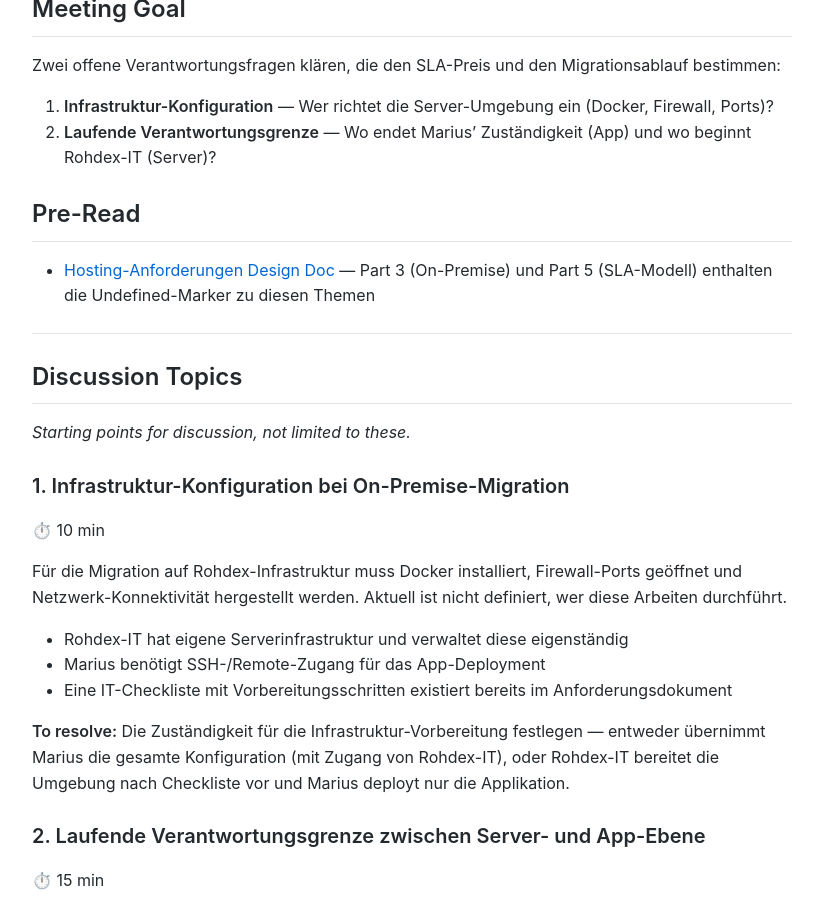
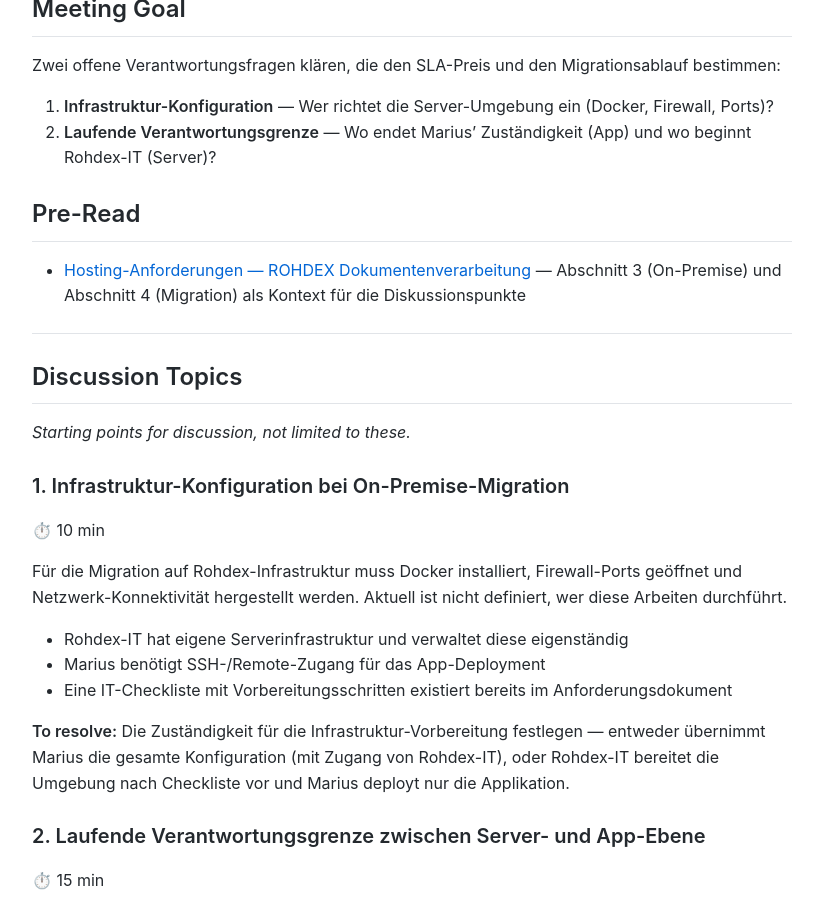
Before and after one commit to MariusWilsch/public-wilsch-ai-pages, a Jekyll site: the page built from project/rohdex/hosting-verantwortung-agenda.md, in a window 1280 px wide and 900 px high, scrolled down 385 px. Shown: the whole window, without its empty margins (228-1051 px from the left). Built offline with Jekyll 4.4.1, drawn with Linux system fonts in a browser that asks for light colours; our own code applies the rules of GitHub Pages for plain Markdown files.

Commit message:
Sync from hippocampus 2026-02-22

```diff
--- a/project/rohdex/hosting-verantwortung-agenda.md
+++ b/project/rohdex/hosting-verantwortung-agenda.md
@@ -14,7 +14,7 @@ Zwei offene Verantwortungsfragen klären, die den SLA-Preis und den Migrationsab
 
 ## Pre-Read
 
-- [Hosting-Anforderungen Design Doc](https://mariuswilsch.github.io/public-wilsch-ai-pages/project/rohdex/hosting-anforderungen) — Part 3 (On-Premise) und Part 5 (SLA-Modell) enthalten die Undefined-Marker zu diesen Themen
+- [Hosting-Anforderungen — ROHDEX Dokumentenverarbeitung](https://mariuswilsch.github.io/public-wilsch-ai-pages/project/rohdex/hosting-anforderungen-kunde) — Abschnitt 3 (On-Premise) und Abschnitt 4 (Migration) als Kontext für die Diskussionspunkte
 
 ---
 
```
